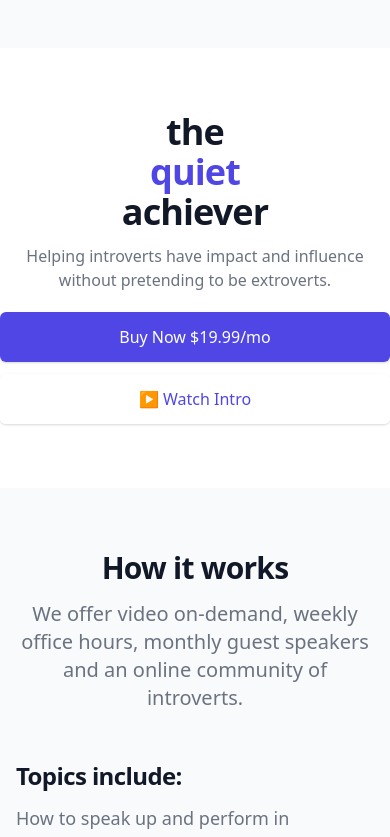
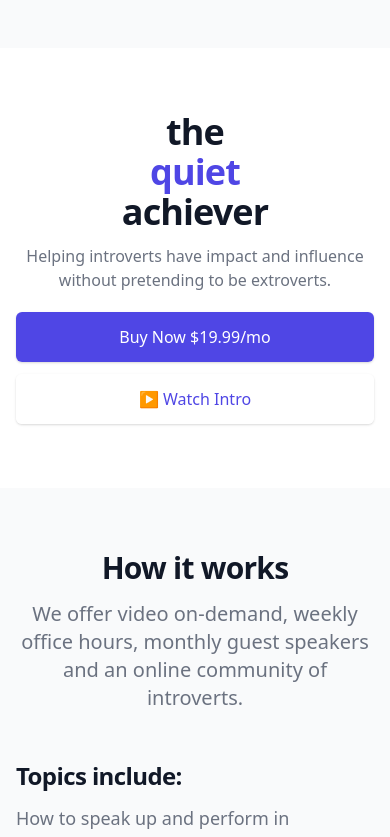
Before and after one commit to timyeothequietachievr/website, a Next.js app: page / in a window 390 px wide. Shown: the top 837 px of the page. Built offline with nearby package versions, Linux system fonts and the light colour scheme; a web font is replaced by a local one.

Commit message:
fix(masthead): padding mobile

```diff
--- a/components/Masthead.jsx
+++ b/components/Masthead.jsx
@@ -12,7 +12,7 @@ export default function Masthead() {
         <p className="mt-3 max-w-md mx-auto text-base text-gray-500 sm:text-lg md:mt-5 md:text-xl md:max-w-3xl">
         Helping introverts have impact and influence without pretending to be extroverts.
         </p>
-        <div className="mt-5 max-w-md mx-auto sm:flex sm:justify-center md:mt-8">
+        <div className="mt-5 px-4 max-w-md mx-auto sm:flex sm:justify-center md:mt-8">
           <div className="rounded-md shadow">
             <a
               href="#"
```
